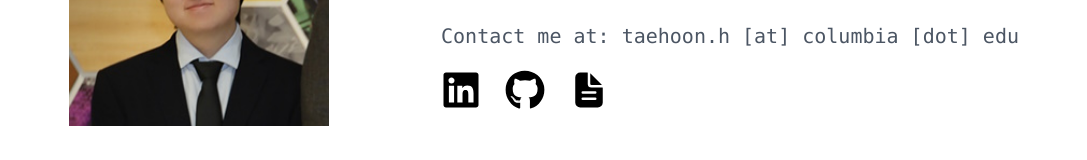
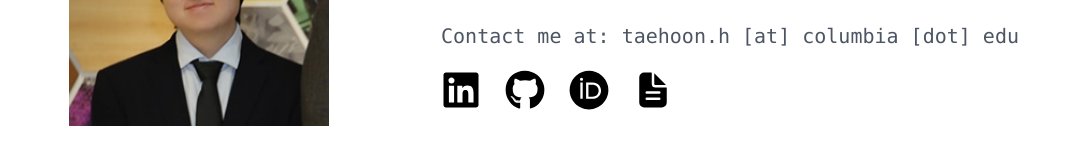
Before and after one commit to looooonk/portfolio, a Next.js app: page / in a window 1280 px wide. Shown: the part 170-330 px from the top of the page, without its empty margins (96-1183 px from the left). Built offline with nearby package versions, Linux system fonts and the light colour scheme.

Commit message:
content: added orcid

```diff
--- a/src/app/page.tsx
+++ b/src/app/page.tsx
@@ -3,6 +3,7 @@
 
 import Image from 'next/image'
 import { FaLinkedin, FaGithub } from 'react-icons/fa'
+import { FaOrcid } from "react-icons/fa6";
 import { IoDocumentText } from "react-icons/io5";
 import ClientWrapper from "./clientwrapper";
 import Resume from './resume/resume';
@@ -57,6 +58,14 @@ export default function Home() {
                                 className="text-black hover:text-gray-800"
                             >
                                 <FaGithub size={40} />
+                            </a>
+                            <a
+                                href="https://orcid.org/0009-0005-6452-9258"
+                                target="_blank"
+                                rel="noopener noreferrer"
+                                className="text-black hover:text-gray-800"
+                            >
+                                <FaOrcid size={40} />
                             </a>
                             <a
                                 href="/CV.pdf"
@@ -120,6 +129,14 @@ export default function Home() {
                                 <FaGithub size={40} />
                             </a>
                             <a
+                                href="https://orcid.org/0009-0005-6452-9258"
+                                target="_blank"
+                                rel="noopener noreferrer"
+                                className="text-black hover:text-gray-800"
+                            >
+                                <FaOrcid size={40} />
+                            </a>
+                            <a
                                 href="/CV.pdf"
                                 target="_blank"
                                 rel="noopener noreferrer"
```
